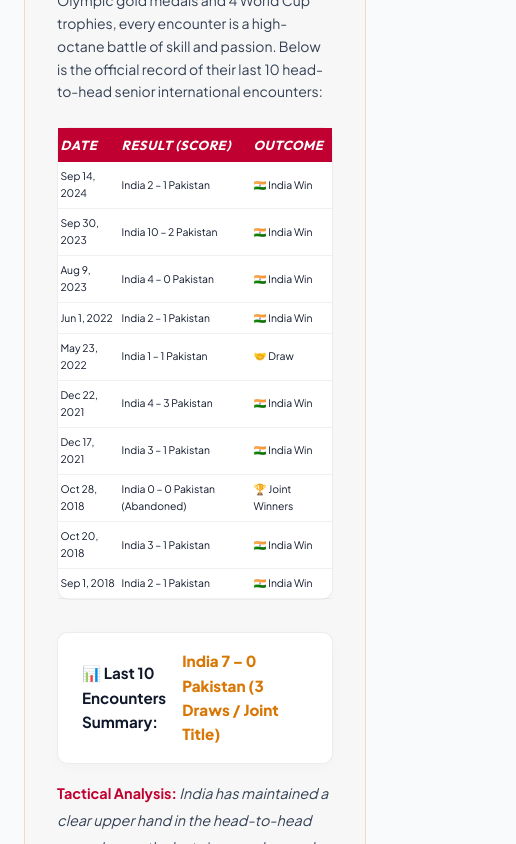
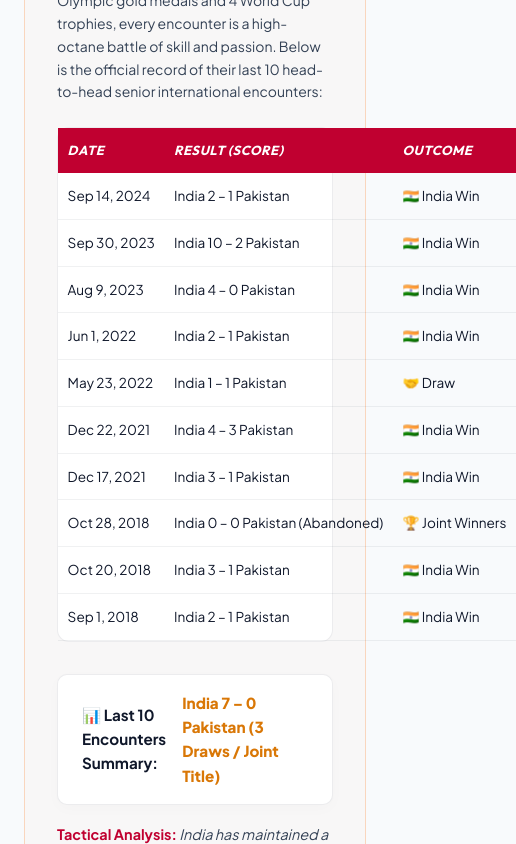
Before and after one commit to liveetcstream-beep/hockeyworldcup2026, a Next.js app: page /h2h in a window 390 px wide. Shown: the part 1180-2024 px from the top of the page, 516 px wide, since content can reach past the window. Built offline with nearby package versions, Linux system fonts and the light colour scheme.

Commit message:
UI: Resolve table style priority overrides to enforce professional font sizes and nowrap padding

```diff
--- a/src/app/globals.css
+++ b/src/app/globals.css
@@ -1542,10 +1542,10 @@ h1, h2, h3, h4, h5, h6 {
   .sports-table th,
   .sports-table td {
     display: table-cell !important;
-    padding: 0.5rem 0.25rem !important;
-    font-size: 0.72rem !important;
+    padding: 0.8rem 0.75rem !important;
+    font-size: 0.88rem !important;
     text-align: left !important;
-    white-space: normal !important;
+    white-space: nowrap !important;
   }
 
   .sports-table td::before {
@@ -1556,8 +1556,8 @@ h1, h2, h3, h4, h5, h6 {
 @media (max-width: 480px) {
   .sports-table th,
   .sports-table td {
-    padding: 0.4rem 0.15rem !important;
-    font-size: 0.65rem !important;
+    padding: 0.75rem 0.6rem !important;
+    font-size: 0.85rem !important;
   }
 }
 
```
